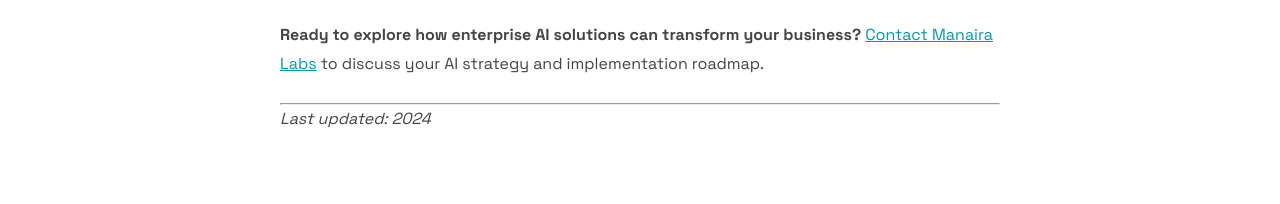
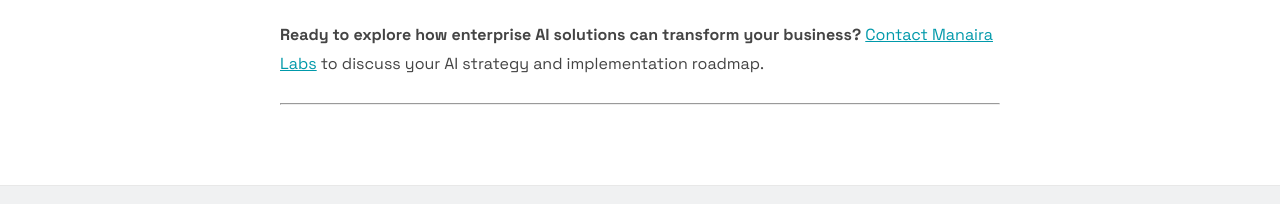
Before and after one commit to manairalabs/website, an Astro site: page /blog/20260309-enterprise-ai-solutions-strategy-implementation in a window 1280 px wide. Shown: the part 11121-11325 px from the top of the page. Built offline with nearby package versions, Linux system fonts and the light colour scheme; Astro itself is replaced by a stand-in of ours.

Commit message:
fix: remove stale last-updated date from article

```diff
--- a/src/content/blog/20260309-enterprise-ai-solutions-strategy-implementation.md
+++ b/src/content/blog/20260309-enterprise-ai-solutions-strategy-implementation.md
@@ -247,5 +247,3 @@ At Manaira Labs, we help enterprise organizations navigate this transformation.
 **Ready to explore how enterprise AI solutions can transform your business?** [Contact Manaira Labs](https://manairalabs.com/contact) to discuss your AI strategy and implementation roadmap.
 
 ---
-
-*Last updated: 2024*
```
